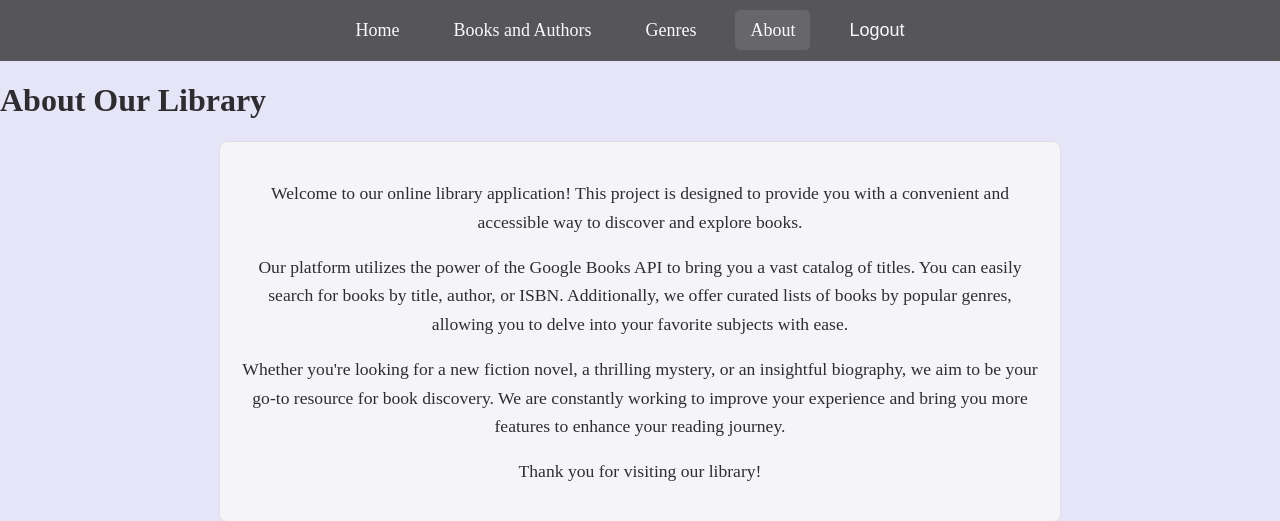
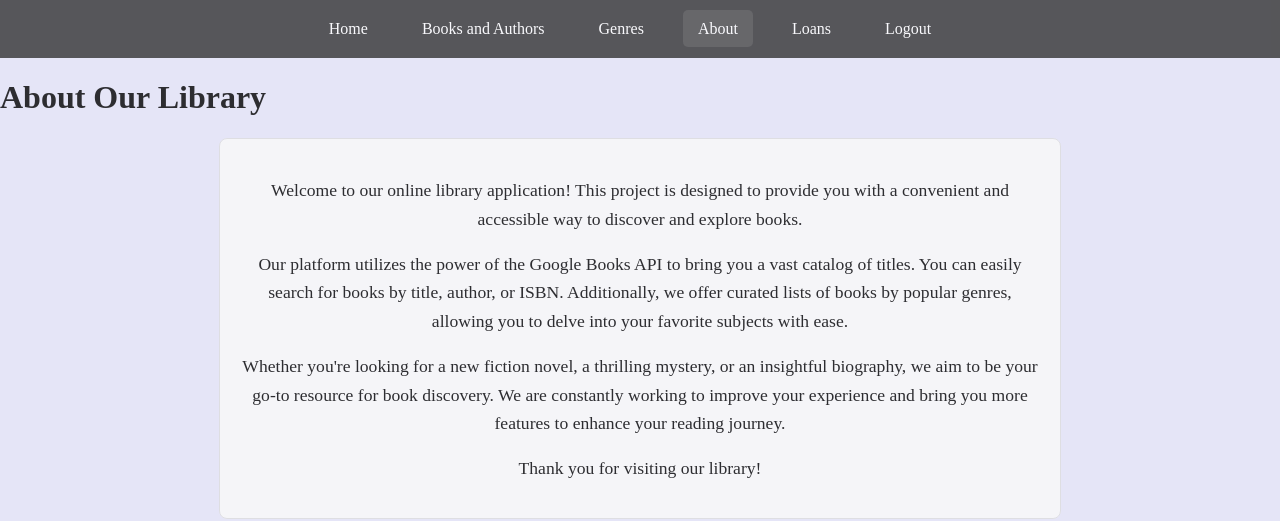
Before and after one commit to bartoszjarzynski/LibraryDjangoProject, a Django app: page /about/ in a window 1280 px wide. Shown: the top 521 px of the page. Run offline with Django 5.2, Linux system fonts and the light colour scheme; the visitor is signed in with stand-in values (Sample User, id 1).

Commit message:
Add loans feature with view, URL routing, and template

```diff
--- a/library/sites/static/styles.css
+++ b/library/sites/static/styles.css
@@ -32,7 +32,7 @@ body {
 .navbar ul li a {
     text-decoration: none;
     color: white;
-    font-size: 18px;
+    font-size: 1em;
     padding: 10px 15px;
 }
 
@@ -47,7 +47,7 @@ body {
 }
 
 .navbar ul li.logout-link form {
-    display: inline; /* Aby formularz był w linii z innymi elementami listy */
+    display: inline;
     padding: 0;
     margin: 0;
 }
@@ -57,13 +57,14 @@ body {
     border: none;
     color: white;
     padding: 10px 15px;
-    font-size: 18px;
+    font-size: 1em;
     cursor: pointer;
     text-decoration: none;
+    font-family: inherit;
 }
 
 .navbar ul li.logout-link form button:hover {
-    background-color: #575757;
+    background-color: #ff6969;
     border-radius: 5px;
 }
 
--- a/library/sites/templates/base.html
+++ b/library/sites/templates/base.html
@@ -15,6 +15,7 @@
             <li><a href="{% url 'genres' %}" {% if request.resolver_match.url_name == 'genres' %}class="active"{% endif %}>Genres</a></li>
             <li><a href="{% url 'about' %}" {% if request.resolver_match.url_name == 'about' %}class="active"{% endif %}>About</a></li>
             {% if user.is_authenticated %}
+                <li><a href="{% url 'loans' %}">Loans</a></li>
                 <li class="logout-link">
                     <form method="post" action="{% url 'logout' %}">
                         {% csrf_token %}
--- a/library/sites/urls.py
+++ b/library/sites/urls.py
@@ -11,5 +11,6 @@ urlpatterns = [
     path('register/', views.register, name='register'),
     path('error/', views.error, name='error'),
     path('logout/', auth_views.LogoutView.as_view(next_page='home'), name='logout'),
+    path('loans/', views.loans, name='loans'),
 
 ]
--- a/library/sites/views.py
+++ b/library/sites/views.py
@@ -64,6 +64,8 @@ def about(request):
 def error(request):
     return render(request, 'error.html', {'error': 'Something went wrong.'})
 
+def loans(request):
+    return render(request, 'loans.html')
 
 def register(request):
     if request.method == 'POST':
```
Also changed, not shown: library/sites/templates/loans.html (added, +7 -0 lines).
